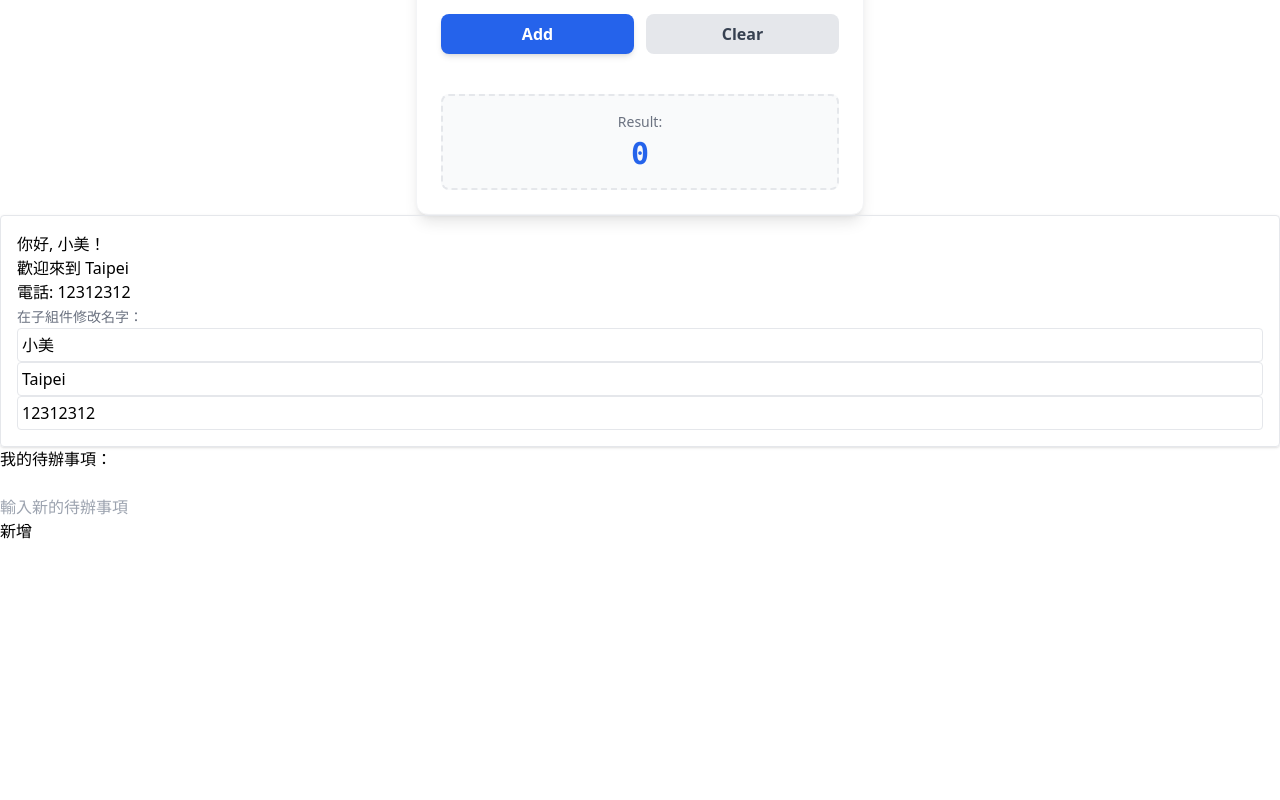
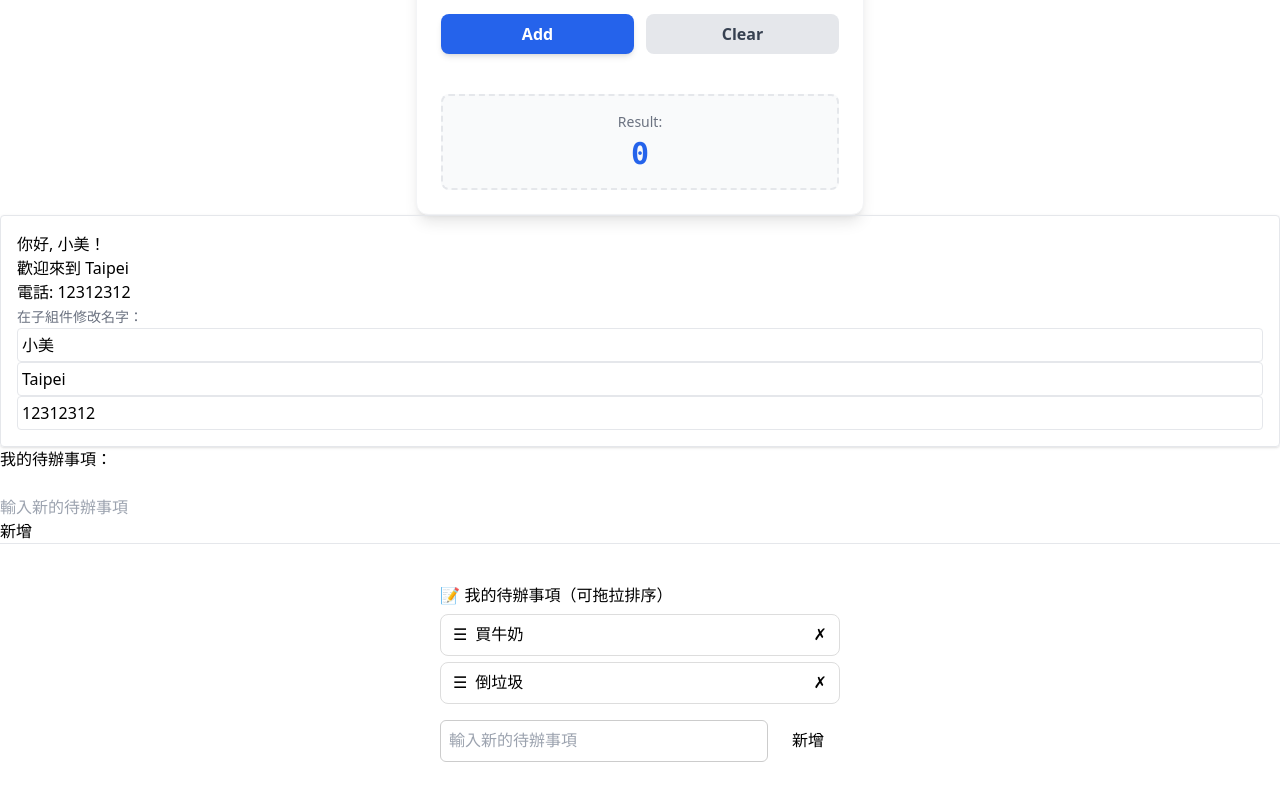
Before and after one commit to kylerlam/learn-react, a React (Vite) app: page / in a window 1280 px wide. Shown: the part 786-1586 px from the top of the page. Before the commit the page ends 1329 px from the top, so only its background shows below. Built offline with nearby package versions, Linux system fonts and the light colour scheme.

Commit message:
feat: add DnD version TodoList

```diff
--- a/package.json
+++ b/package.json
@@ -10,6 +10,8 @@
     "preview": "vite preview"
   },
   "dependencies": {
+    "@dnd-kit/core": "^6.3.1",
+    "@dnd-kit/sortable": "^10.0.0",
     "react": "^18.2.0",
     "react-dom": "^18.2.0"
   },
--- a/src/App.jsx
+++ b/src/App.jsx
@@ -6,6 +6,7 @@ import Task1_1_ChangeColor from './1.1.4 ChangeColor'
 import Task1_1_Addition from './1.1.5 Addition'
 import WelcomeCard from './2.1.1 WelcomeCard'
 import TodoApp from './TodoApp'
+import TodoAppDnD from './TodoAppDnD'
 
 function App() {
     const [name, setName] = useState("小美");
@@ -28,6 +29,8 @@ function App() {
                 onNumberChange={setNumber}
             />
             <TodoApp />
+            <hr />
+            <TodoAppDnD />
         </div>
     )
 }
--- /dev/null
+++ b/src/TodoAppDnD.jsx
@@ -0,0 +1,143 @@
+import { useState } from "react"
+import {
+    DndContext,
+    closestCenter,
+    PointerSensor,
+    useSensor,
+    useSensors,
+} from "@dnd-kit/core"
+import {
+    SortableContext,
+    verticalListSortingStrategy,
+    useSortable,
+    arrayMove,
+} from "@dnd-kit/sortable"
+import { CSS } from "@dnd-kit/utilities"
+
+// 每個可拖拉的 Todo 項目
+function SortableTodo({ id, todo, onDelete }) {
+    const {
+        attributes,   // 無障礙屬性
+        listeners,    // 拖拉事件監聽
+        setNodeRef,   // 綁定 DOM 節點
+        transform,    // 拖拉時的位移
+        transition,   // 放開時的動畫
+        isDragging,   // 是否正在拖拉
+    } = useSortable({ id })
+
+    const style = {
+        transform: CSS.Transform.toString(transform),
+        transition,
+        opacity: isDragging ? 0.4 : 1,
+        display: "flex",
+        alignItems: "center",
+        gap: "8px",
+        padding: "8px 12px",
+        margin: "6px 0",
+        background: "#fff",
+        border: "1px solid #ddd",
+        borderRadius: "8px",
+        listStyle: "none",
+        cursor: "grab",
+        userSelect: "none",
+    }
+
+    return (
+        <li ref={setNodeRef} style={style} {...attributes} {...listeners}>
+            <span>☰</span>  {/* 拖拉把手提示 */}
+            <span style={{ flex: 1 }}>{todo}</span>
+            <button
+                onClick={onDelete}
+                // 防止刪除按鈕觸發拖拉
+                onPointerDown={(e) => e.stopPropagation()}
+                style={{ cursor: "pointer" }}
+            >
+                ✗
+            </button>
+        </li>
+    )
+}
+
+function TodoAppDnD() {
+    const [todos, setTodos] = useState([
+        { id: "1", text: "買牛奶" },
+        { id: "2", text: "倒垃圾" },
+    ])
+    const [inputValue, setInputValue] = useState("")
+
+    // 設定拖拉感應器（需要移動 5px 才觸發，防止誤觸點擊）
+    const sensors = useSensors(
+        useSensor(PointerSensor, { activationConstraint: { distance: 5 } })
+    )
+
+    function handleAddTodo() {
+        if (inputValue.trim() === "") return
+        const newTodo = {
+            id: Date.now().toString(), // 用時間戳作為唯一 id
+            text: inputValue,
+        }
+        setTodos([...todos, newTodo])
+        setInputValue("")
+    }
+
+    function handleDeleteTodo(id) {
+        setTodos(todos.filter((todo) => todo.id !== id))
+    }
+
+    // 拖拉結束時重新排序
+    function handleDragEnd(event) {
+        const { active, over } = event
+        if (!over || active.id === over.id) return
+
+        const oldIndex = todos.findIndex((t) => t.id === active.id)
+        const newIndex = todos.findIndex((t) => t.id === over.id)
+        setTodos(arrayMove(todos, oldIndex, newIndex)) // dnd-kit 提供的排序工具
+    }
+
+    return (
+        <div style={{ maxWidth: "400px", margin: "40px auto", fontFamily: "sans-serif" }}>
+            <h1>📝 我的待辦事項（可拖拉排序）</h1>
+
+            <DndContext
+                sensors={sensors}
+                collisionDetection={closestCenter}
+                onDragEnd={handleDragEnd}
+            >
+                <SortableContext
+                    items={todos.map((t) => t.id)}
+                    strategy={verticalListSortingStrategy}
+                >
+                    <ul style={{ padding: 0 }}>
+                        {todos.map((todo) => (
+                            <SortableTodo
+                                key={todo.id}
+                                id={todo.id}
+                                todo={todo.text}
+                                onDelete={() => handleDeleteTodo(todo.id)}
+                            />
+                        ))}
+                    </ul>
+                </SortableContext>
+            </DndContext>
+
+            <div style={{ marginTop: "16px", display: "flex", gap: "8px" }}>
+                <input
+                    type="text"
+                    value={inputValue}
+                    onChange={(e) => setInputValue(e.target.value)}
+                    onKeyDown={(e) => e.key === "Enter" && handleAddTodo()}
+                    placeholder="輸入新的待辦事項"
+                    style={{ flex: 1, padding: "8px", borderRadius: "6px", border: "1px solid #ccc" }}
+                />
+                <button
+                    onClick={handleAddTodo}
+                    style={{ padding: "8px 16px", borderRadius: "6px", cursor: "pointer" }}
+                >
+                    新增
+                </button>
+            </div>
+        </div>
+    )
+}
+
+export default TodoAppDnD
```
Also changed, not shown: 1 other file (tests, documents, lock files or other folders).
